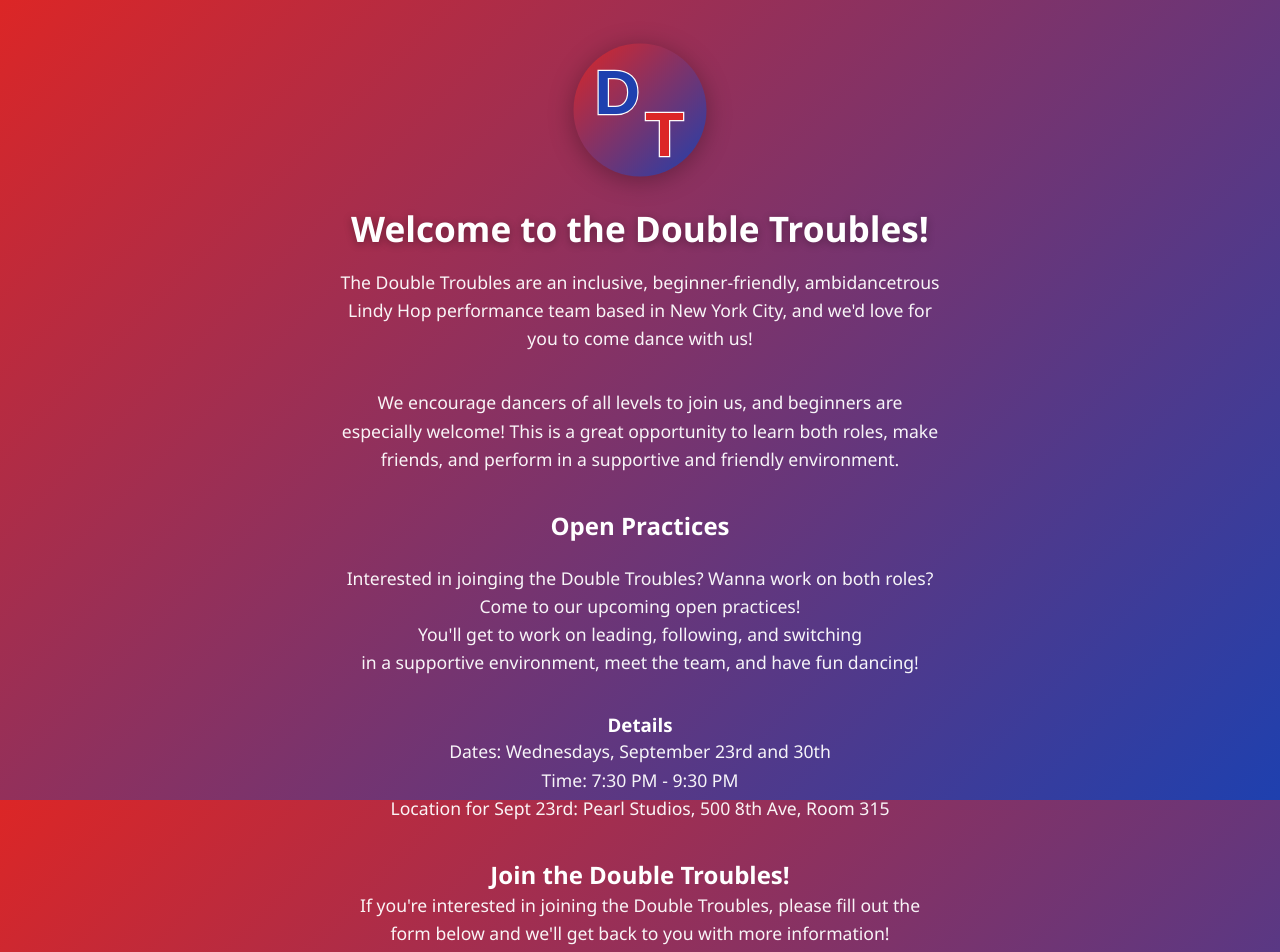
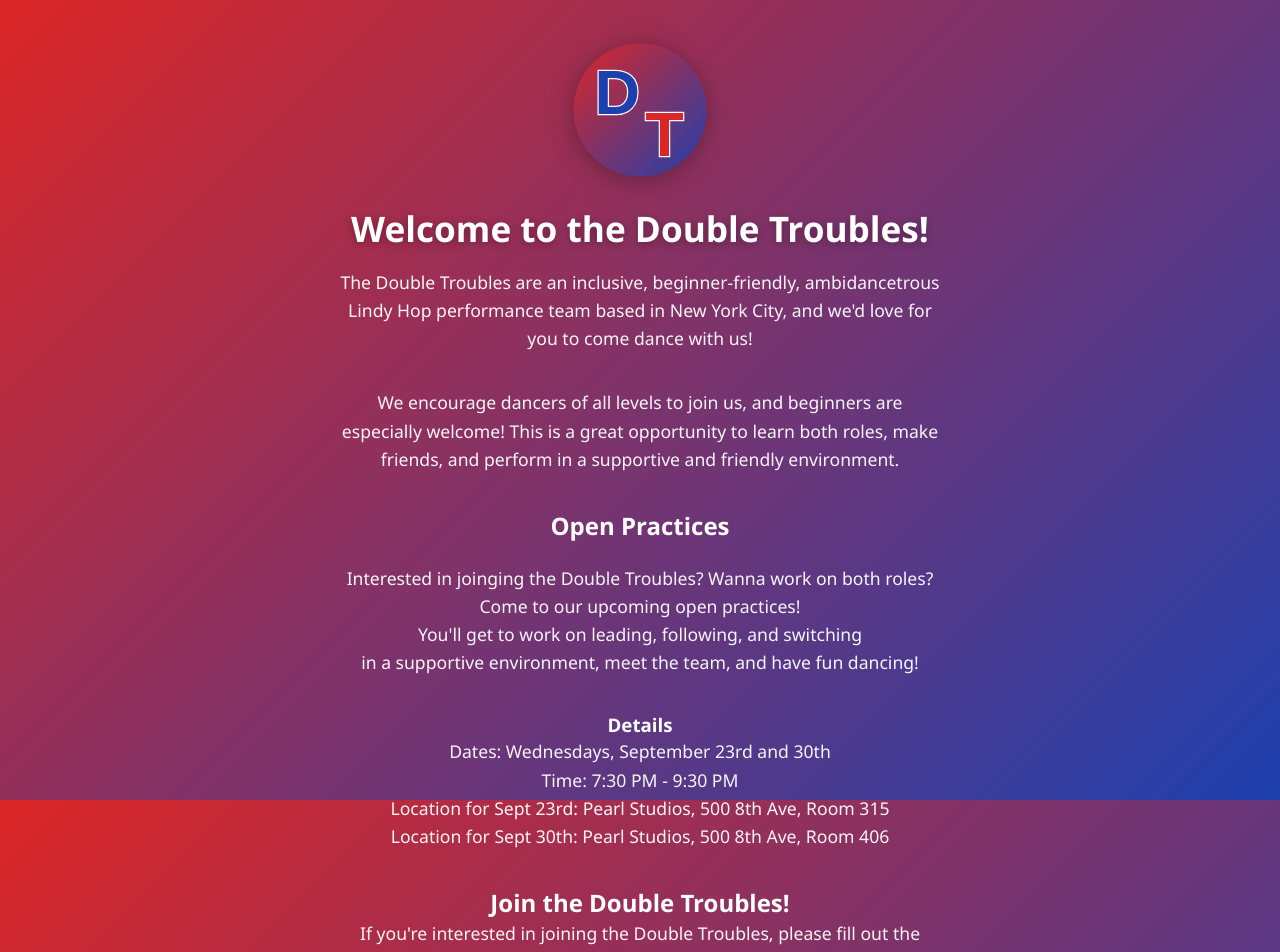
Before and after one commit to timmyneutron/double-troubles, a React (Vite) app: page / in a window 1280 px wide. Shown: the top 952 px of the page. Built offline with nearby package versions, Linux system fonts and the light colour scheme.

Commit message:
update room

```diff
--- a/src/App.jsx
+++ b/src/App.jsx
@@ -62,7 +62,8 @@ function App() {
       <p className="description">
         Dates: Wednesdays, September 23rd and 30th<br />
         Time: 7:30 PM - 9:30 PM<br />
-        Location for Sept 23rd: Pearl Studios, 500 8th Ave, Room 315
+        Location for Sept 23rd: Pearl Studios, 500 8th Ave, Room 315<br />
+        Location for Sept 30th: Pearl Studios, 500 8th Ave, Room 406<br />
       </p>
 
       <h2>Join the Double Troubles!</h2>
```
